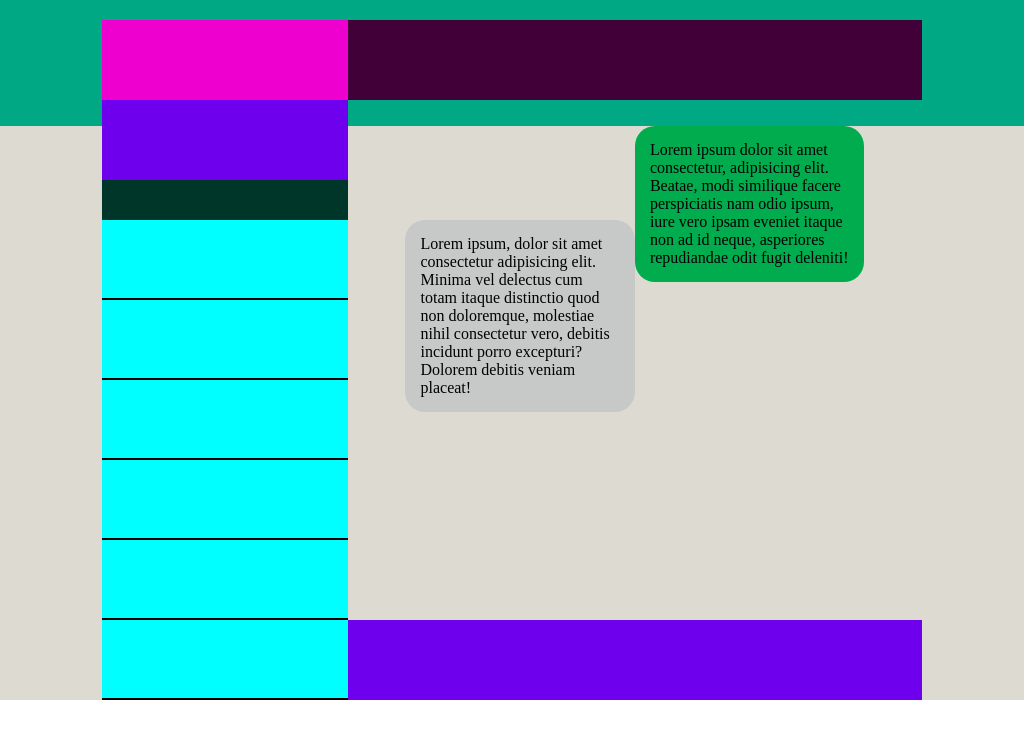
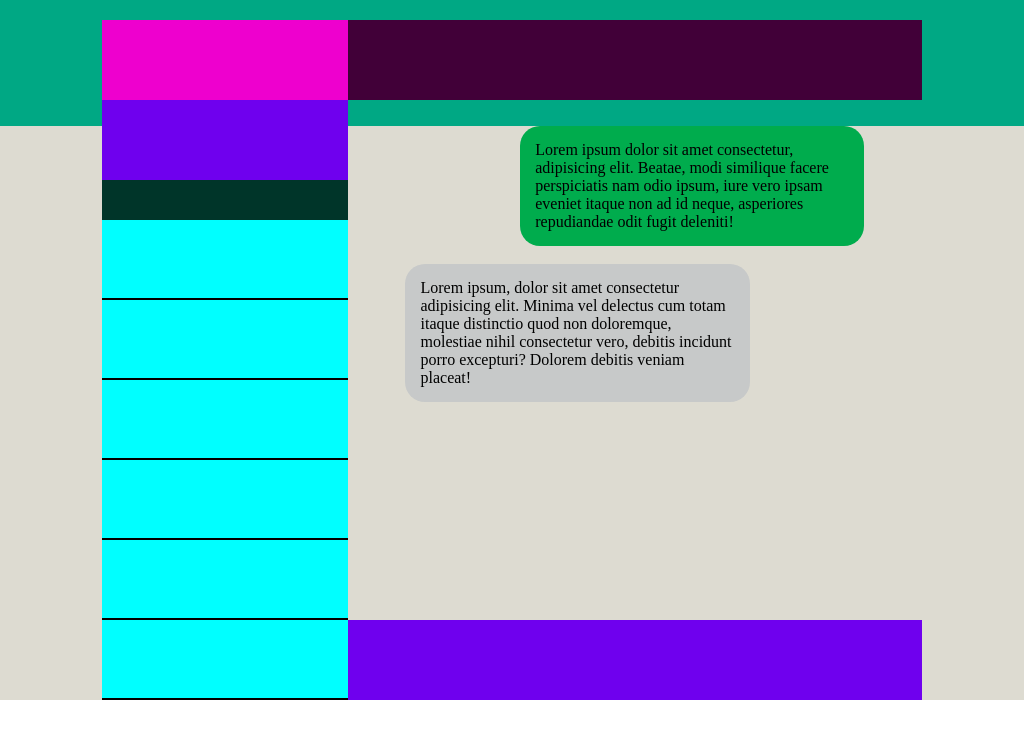
Before and after one commit to MassimoRomano/html-css-boolzapp, a plain HTML site: page index.html in a window 1024 px wide. Drawn offline with Linux system fonts and the light colour scheme.

Commit message:
add media 1024px

```diff
--- a/assets/style.css
+++ b/assets/style.css
@@ -312,5 +312,31 @@ body {
         bottom: 42%;
     }
 
+}
+
+
+
+@media screen and (min-width:769px) and (max-width:1024px){
+    .message-1 {
+        background-color: #00ac4d;
+        height: auto;
+        width: 60%;
+        padding: 15px;
+        border-radius: 20px;
+        position: absolute;
+        top: 5%;
+        right: 10%;
+    }
+
+    .message-2 {
+        background-color: #c7c9c9;
+        height: auto;
+        width: 60%;
+        padding: 15px;
+        border-radius: 20px;
+        position: absolute;
+        left: 10%;
+        bottom: 42%;
+    }
 
 }
```
